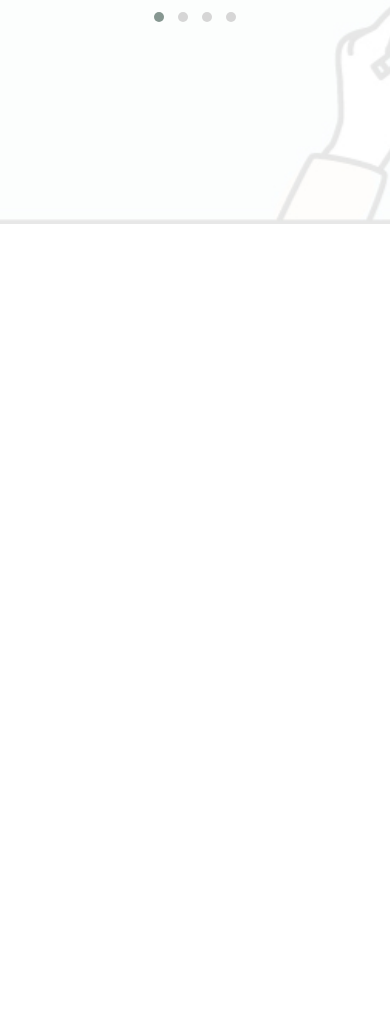
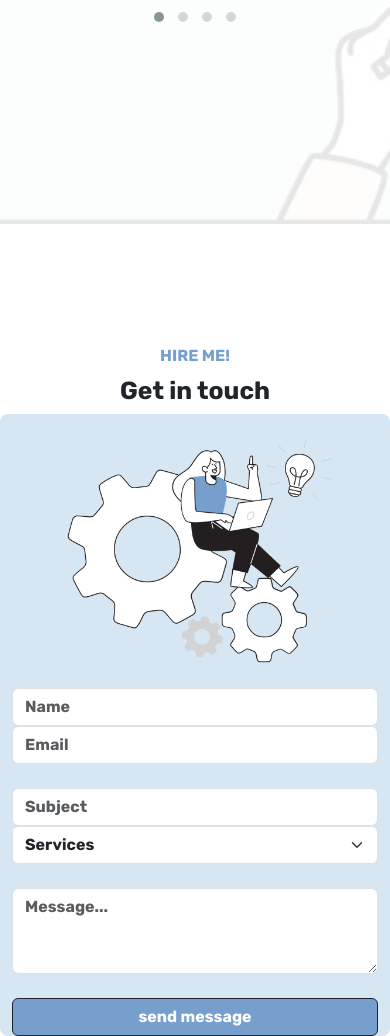
Before and after one commit to ielhamsv/bootstrap-landing-page, a website: page index.html in a window 390 px wide. Shown: the part 6589-7625 px from the top of the page. Before the commit the page ends 6813 px from the top, so only its background shows below. Drawn offline with nearby package versions, Linux system fonts and the light colour scheme; files that its build step writes are made by us from their sources.

Commit message:
add last section

```diff
--- a/index.html
+++ b/index.html
@@ -38,10 +38,12 @@
                         <li class="nav-item mx-2">
                             <a class="nav-link fw-bold" href="#reviews">Reviews</a>
                         </li>
+                        <a href="#hireme">
                         <button class="btn text-white ">
                             <i class="ri-message-2-fill"></i>
                             Hire Me
                         </button>
+                        </a>
                     </ul>
                 </div>
             </div>
@@ -409,6 +411,53 @@
         </div>
     </section>
 
+    <section id="hireme" class="mt-4">
+        <div class="container mt-4">
+            <div class="row pt-5 text-center mt-4">
+                <span class="col-12 icon-color fw-bold mt-5">HIRE ME!</span>
+                <h2 class="col-12 mt-2">Get in touch</h2>
+            </div>
+            <div class="row bg-primary-color rounded-3 align-items-center">
+                <div class="col-lg-6">
+                    <img class="img-fluid" src="assets/pics/marketing-0b.png" alt="">
+                </div>
+                <div class="col-lg-6">
+                    <form action="">
+                        <div class="row">
+                            <div class="col-md-6">
+                                <input class="form-control" type="text" placeholder="Name">
+                            </div>
+                            <div class="col-md-6">
+                                <input class="form-control" type="email" placeholder="Email">
+                            </div>
+                        </div>
+                        <div class="row mt-4">
+                            <div class="col-md-6">
+                                <input class="form-control" type="text" placeholder="Subject">
+                            </div>
+                            <div class="col-md-6">
+                                <select class="form-select" aria-label="Default select example">
+                                    <option selected>Services</option>
+                                    <option value="1">Branding</option>
+                                    <option value="2">Design</option>
+                                    <option value="3">Web design</option>
+                                </select>
+                            </div>
+                        </div>
+                        <div class="row mt-4">
+                            <div class="col-12">
+                            <textarea class="form-control" id="exampleFormControlTextarea1" rows="3" placeholder="Message..."></textarea>
+                                <div class="col-12 mt-4">
+                                    <button class="btn btn-outline-dark bg-icon-color w-100 text-white">send message</button>
+                                </div>
+                            </div>
+                        </div>
+                    </form>
+                </div>
+            </div>
+        </div>
+    </section>
+
 
 
 
```
